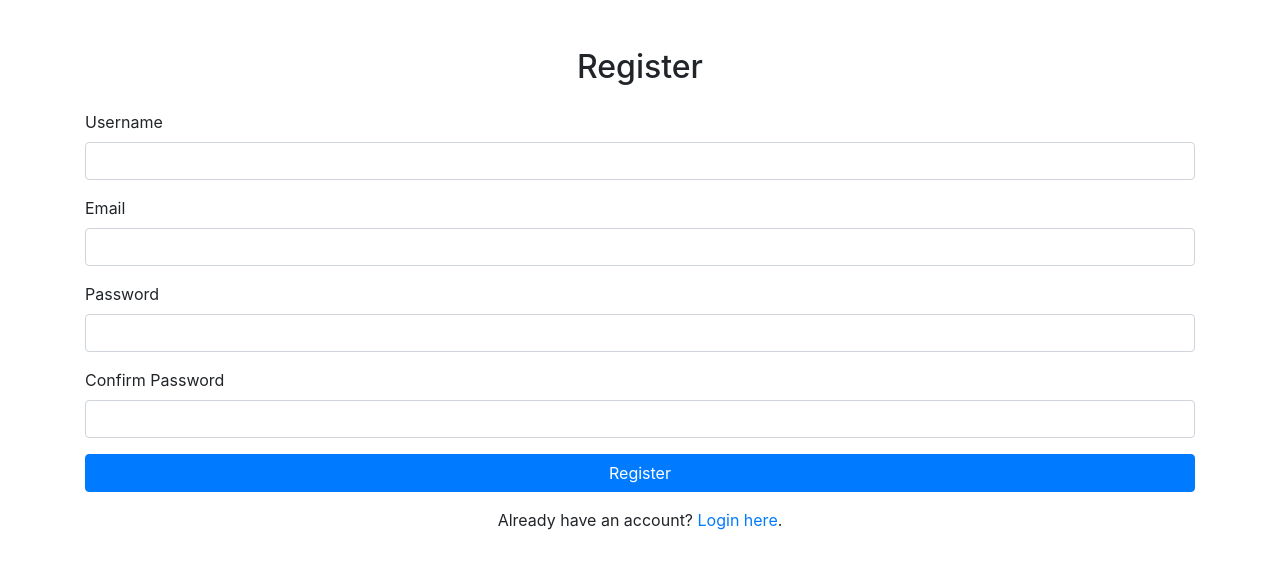
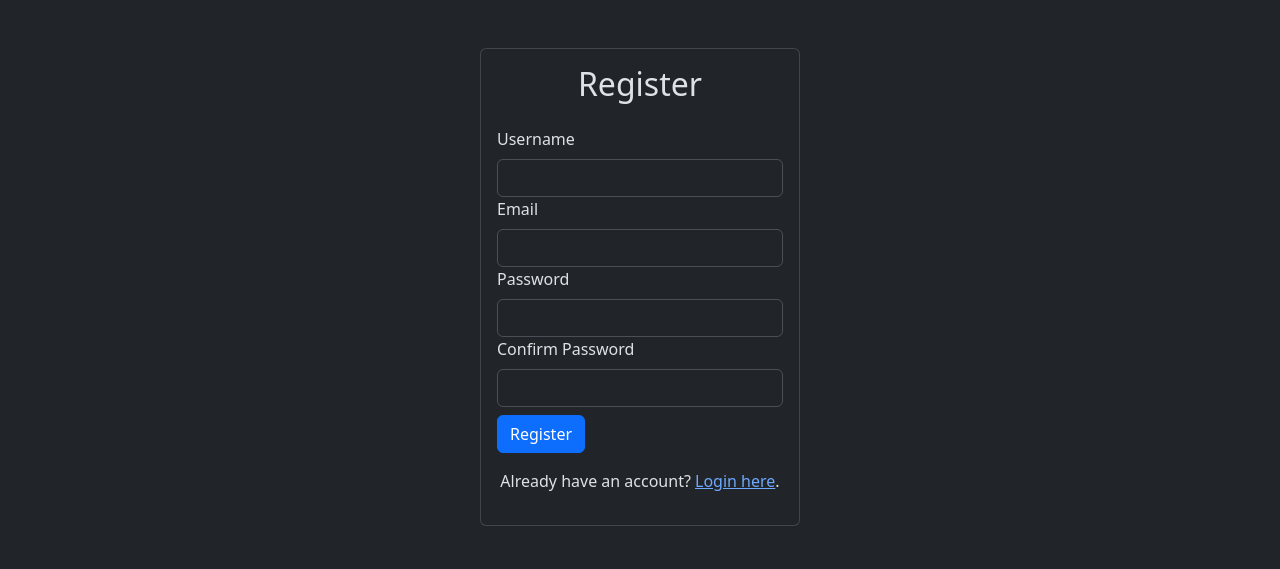
Before and after one commit to iam-Jacoby/7F2-3A, a Django app: page /register/ in a window 1280 px wide. Shown: the top 569 px of the page. Run offline with Django 5.2, Linux system fonts and the light colour scheme; some libraries are stand-ins or nearby versions.

Commit message:
added bootstrap to register.html

```diff
--- a/LMS/homeapp/templates/register.html
+++ b/LMS/homeapp/templates/register.html
@@ -1,13 +1,15 @@
 <!DOCTYPE html>
-<html lang="en">
+<html lang="en" data-bs-theme="dark">
 <head>
     <meta charset="UTF-8">
     <meta name="viewport" content="width=device-width, initial-scale=1.0">
     <title>Register</title>
-    <link rel="stylesheet" href="https://maxcdn.bootstrapcdn.com/bootstrap/4.5.2/css/bootstrap.min.css">
+    <link href="https://cdn.jsdelivr.net/npm/bootstrap@5.3.3/dist/css/bootstrap.min.css" rel="stylesheet" integrity="sha384-QWTKZyjpPEjISv5WaRU9OFeRpok6YctnYmDr5pNlyT2bRjXh0JMhjY6hW+ALEwIH" crossorigin="anonymous">
 </head>
 <body>
     <div class="container mt-5">
+        <div class="card mx-auto" style="width: 20rem;">
+            <div class="card-body">
                 <h2 class="text-center">Register</h2>
 
                 {% if messages %}
@@ -48,16 +50,18 @@
                             <div class="text-danger">{{ form.password2.errors }}</div>
                         {% endif %}
                     </div>
-            <button type="submit" class="btn btn-primary btn-block">Register</button>
+                    <button type="submit" class="btn btn-primary btn-block mt-2">Register</button>
                 </form>
 
                 <div class="text-center mt-3">
                     <p>Already have an account? <a href="{% url 'home' %}">Login here</a>.</p>
                 </div>
             </div>
+        </div>
+    </div>
 
-    <script src="https://code.jquery.com/jquery-3.5.1.slim.min.js"></script>
-    <script src="https://cdn.jsdelivr.net/npm/@popperjs/core@2.5.2/dist/umd/popper.min.js"></script>
-    <script src="https://maxcdn.bootstrapcdn.com/bootstrap/4.5.2/js/bootstrap.min.js"></script>
+    <script src="https://cdn.jsdelivr.net/npm/bootstrap@5.3.3/dist/js/bootstrap.bundle.min.js" integrity="sha384-YvpcrYf0tY3lHB60NNkmXc5s9fDVZLESaAA55NDzOxhy9GkcIdslK1eN7N6jIeHz" crossorigin="anonymous"></script>
+    <script src="https://cdn.jsdelivr.net/npm/@popperjs/core@2.11.8/dist/umd/popper.min.js" integrity="sha384-I7E8VVD/ismYTF4hNIPjVp/Zjvgyol6VFvRkX/vR+Vc4jQkC+hVqc2pM8ODewa9r" crossorigin="anonymous"></script>
+    <script src="https://cdn.jsdelivr.net/npm/bootstrap@5.3.3/dist/js/bootstrap.min.js" integrity="sha384-0pUGZvbkm6XF6gxjEnlmuGrJXVbNuzT9qBBavbLwCsOGabYfZo0T0to5eqruptLy" crossorigin="anonymous"></script>
 </body>
 </html>
```
Lines whose indentation alone changed are shown as unchanged.
